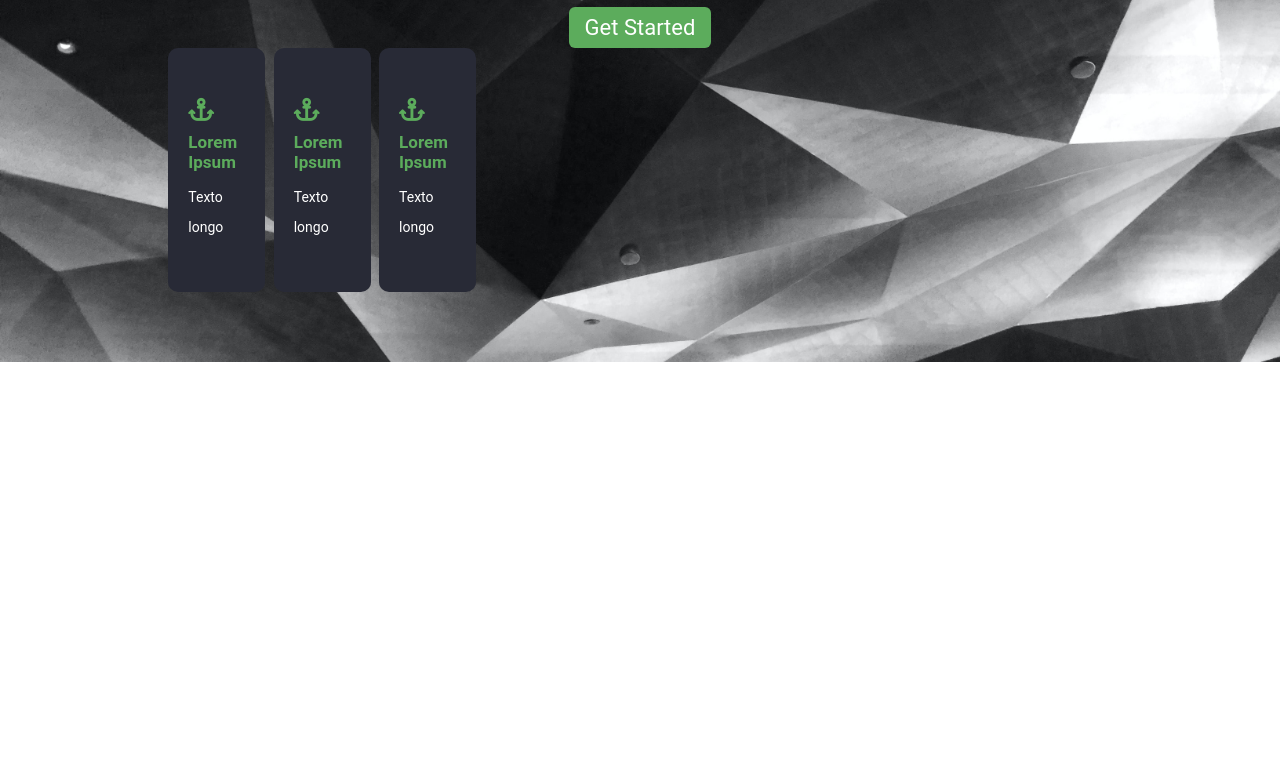
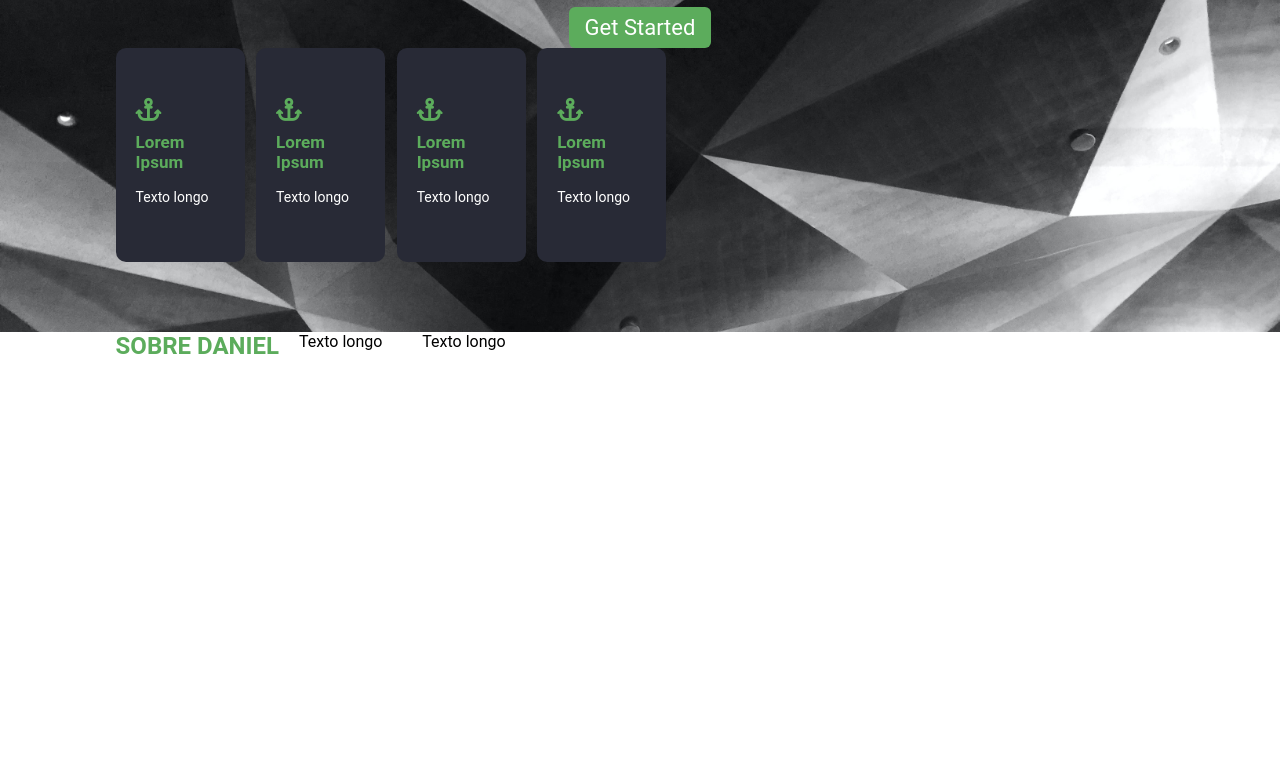
Before and after one commit to DBruceLane/Site-Responsivo, a plain HTML site: page index.html in a window 1280 px wide. Shown: the part 223-993 px from the top of the page. After the commit the page ends 800 px from the top, so only its background shows below. Drawn offline with Linux system fonts and the light colour scheme.

Commit message:
Update site

```diff
--- a/index.html
+++ b/index.html
@@ -53,6 +53,12 @@
                     <p>Texto longo</p>
                 </div>
                 <!-- /.single3 -->
+                <div class="single">
+                    <i class="fas fa-anchor"></i>
+                    <h2>Lorem Ipsum</h2>
+                    <p>Texto longo</p>
+                </div>
+                <!-- /.single4 -->
             </div>
             <!-- /.diferenciais -->
         </div>
@@ -60,7 +66,22 @@
     </section>
     <!-- /.main -->
 
-    <div style="height: 9000px;"></div>
+    <section class="sobre">
+        <div class="center">
+            <div class="chamada-sobre">
+                <h2>Sobre Daniel</h2>
+                <p>Texto longo</p>
+            </div>
+            <!-- /.chamada-sobre -->
+            <div class="conteudo-sobre">
+                <p>Texto longo</p>
+                <p>Texto longo</p>
+            </div>
+            <!-- /.conteudo-sobre -->
+        </div>
+        <!-- /.center -->
+    </section>
+    <!-- /.sobre -->
 
 
     <script src="https://kit.fontawesome.com/16544f2866.js" crossorigin="anonymous"></script>
--- a/style.css
+++ b/style.css
@@ -60,6 +60,7 @@ section.main{
     background-repeat: no-repeat;
     background-attachment: fixed;
     color: white;
+    justify-content: center;
 }
 
 .main_cta{
@@ -90,7 +91,7 @@ section.main{
 
 .diferenciais{
     display: flex;
-    justify-content: center;
+    flex-wrap: wrap;
 }
 
 .diferenciais .single{
@@ -117,3 +118,33 @@ section.main{
     font-size: 14px;
     line-height: 30px;
 }
+
+section.sobre{
+    text-align: center;
+    width: 100%;
+}
+
+.chamada-sobre h2{
+    color: var(--cor-verde-medio);
+    text-transform: uppercase;
+}
+
+.chamada-sobre p{
+    font-size: 14px;
+    color: white;
+}
+
+.conteudo-sobre{
+    display: flex;
+}
+
+.conteudo-sobre p{
+    margin: 0 20px;
+}
+
+@media screen and (max-width: 768px) {
+    .single{
+        width: 100%;
+        margin-bottom: 20px;
+    }
+}
```
Also changed, not shown: img/interface.png (added), 1 other file.
